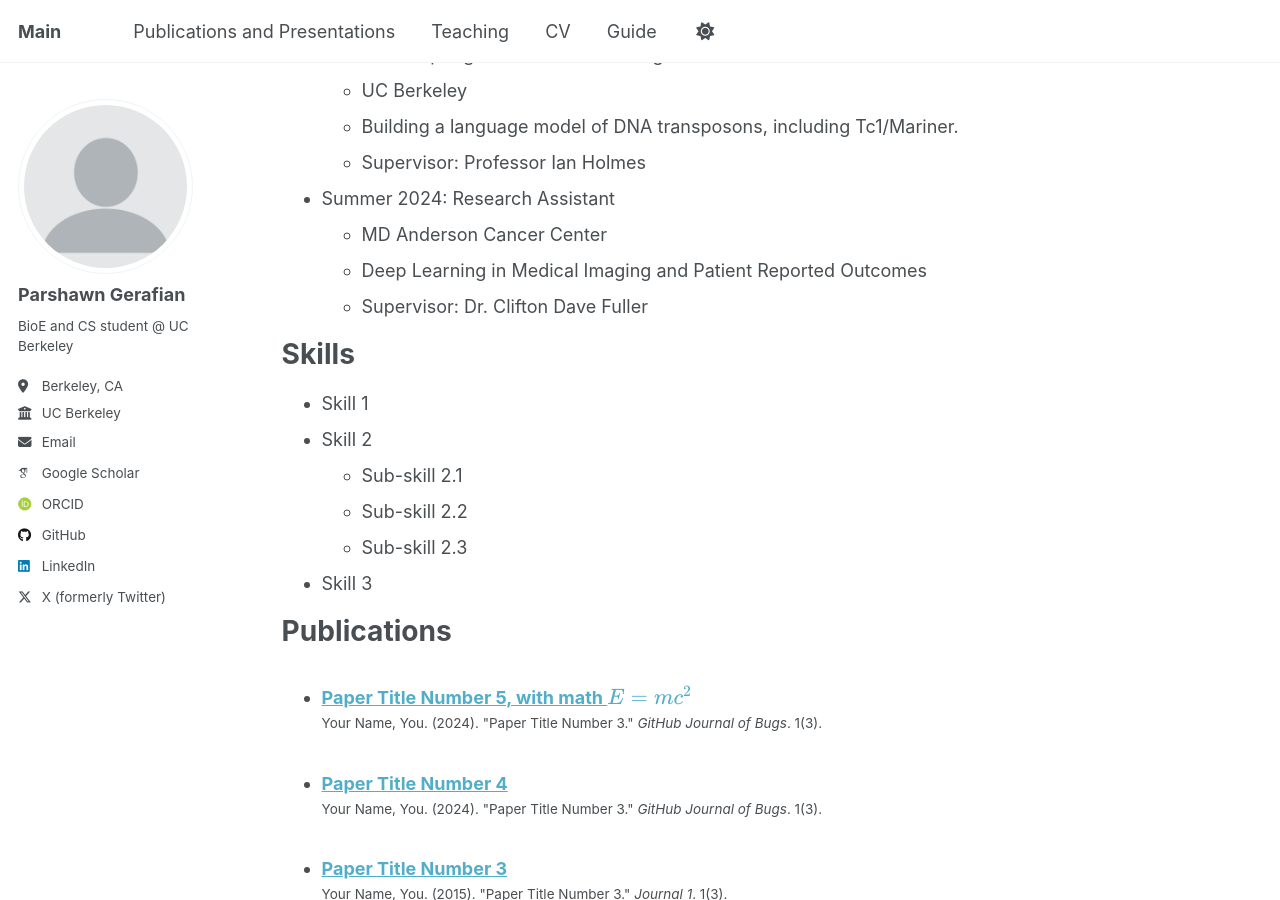
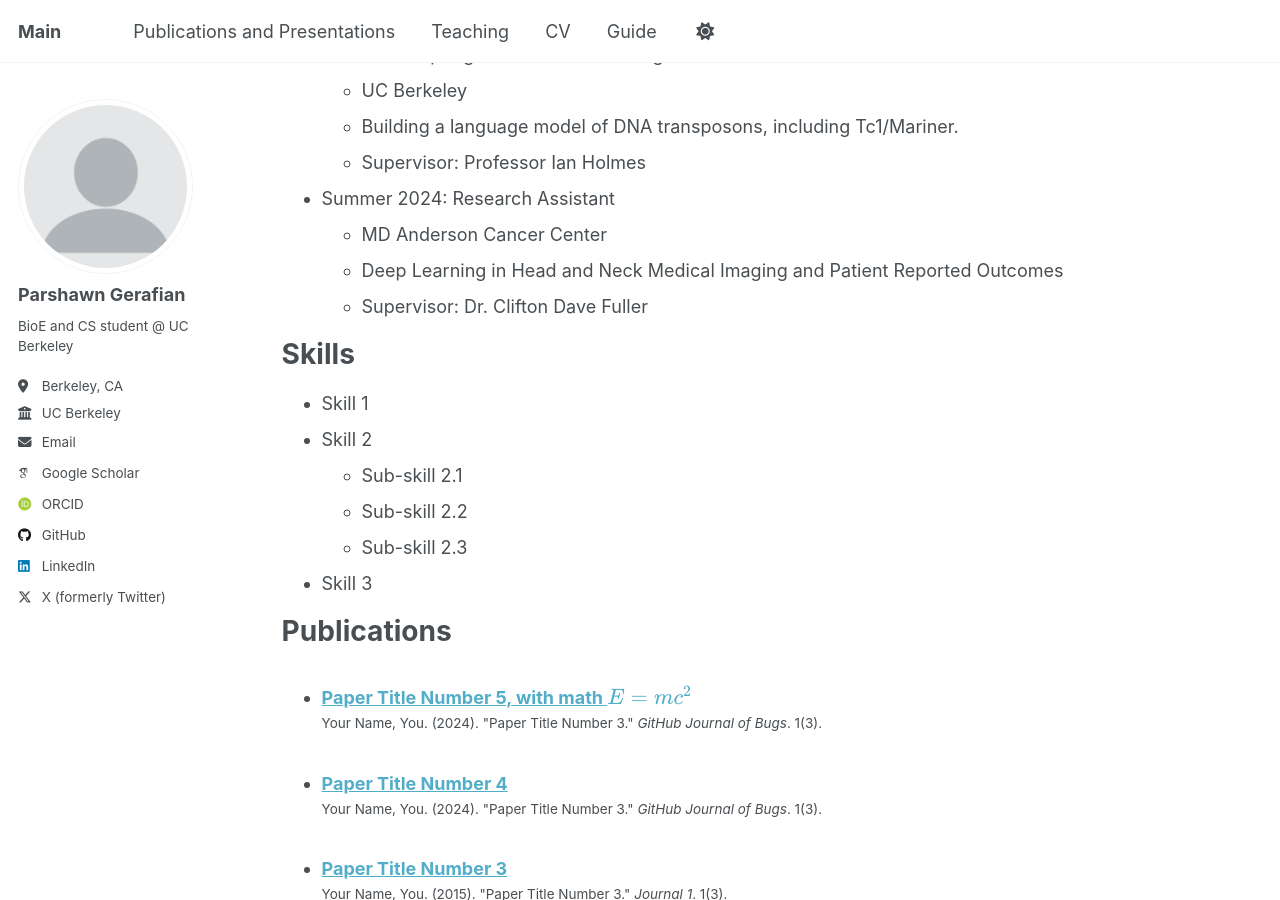
Before and after one commit to parshawn/parshawn.github.io, a Jekyll site: the page built from _pages/cv.md, in a window 1280 px wide and 900 px high, scrolled down 357 px. Built offline with Jekyll 4.4.1, drawn with Linux system fonts in a browser that asks for light colours; some web fonts are replaced.

Commit message:
Update cv.md

```diff
--- a/_pages/cv.md
+++ b/_pages/cv.md
@@ -26,7 +26,7 @@ Work experience
 
 * Summer 2024: Research Assistant
   * MD Anderson Cancer Center
-  * Deep Learning in Medical Imaging and Patient Reported Outcomes
+  * Deep Learning in Head and Neck Medical Imaging and Patient Reported Outcomes
   * Supervisor: Dr. Clifton Dave Fuller
 
 Skills
```
